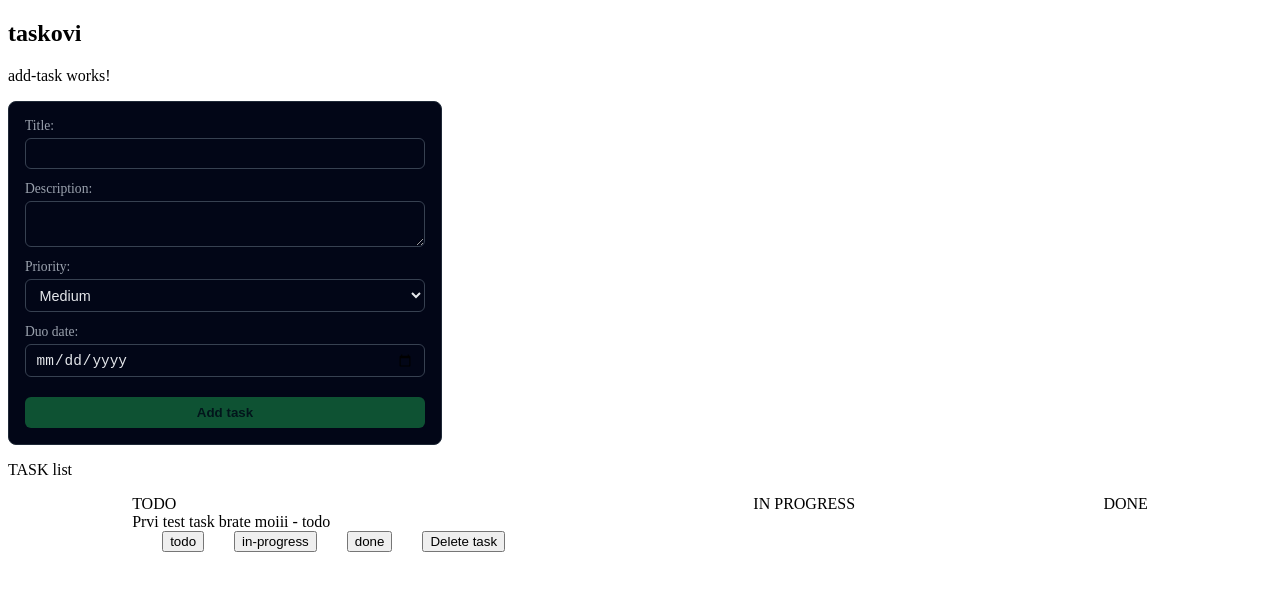
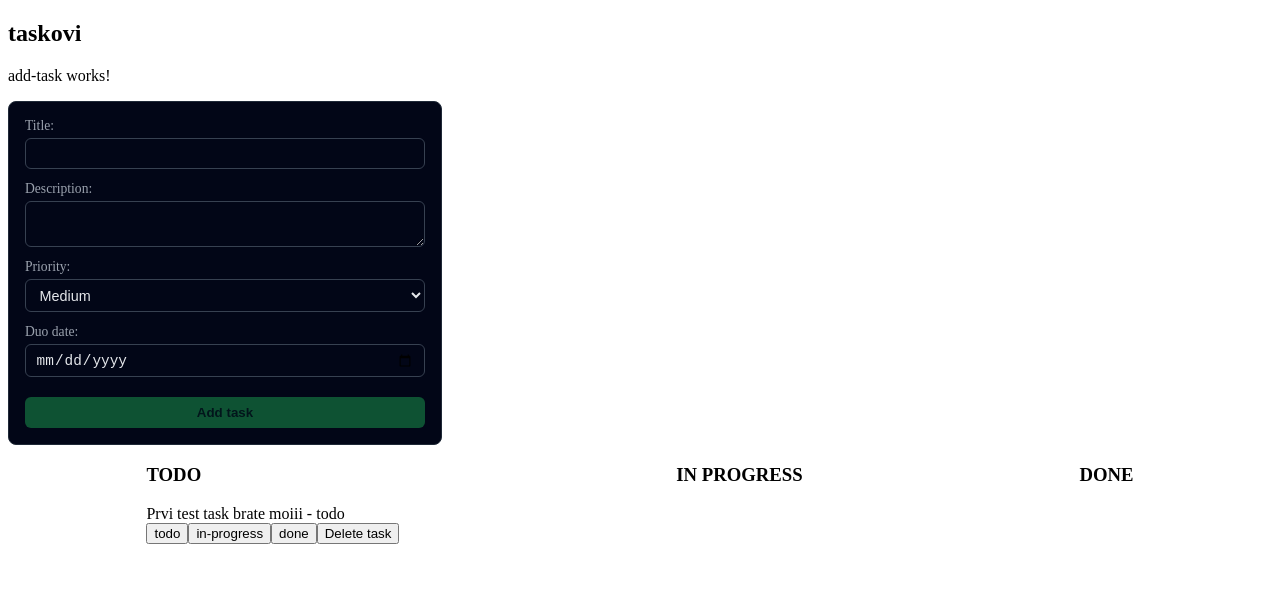
Before and after one commit to VukasinVujic/taskboard, an Angular app: page / in a window 1280 px wide. Shown: the top 590 px of the page. Built offline with nearby package versions, Linux system fonts and the light colour scheme.

Commit message:
refactor(tasks): extract TaskColumn component and simplify kanban template

```diff
--- a/src/app/app.ts
+++ b/src/app/app.ts
@@ -1,12 +1,12 @@
 import { Component, inject } from '@angular/core';
 import { TaskStoreService } from './core/services/task-store.service';
-import { AddTaskComponent } from './features/add-task/add-task.component';
+import { AddTask } from './features/add-task/add-task';
 import { CommonModule } from '@angular/common';
-import { TaskListComponent } from './features/task-list/task-list.component';
+import { TaskList } from './features/task-list/task-list';
 
 @Component({
   selector: 'app-root',
-  imports: [AddTaskComponent, CommonModule, TaskListComponent],
+  imports: [AddTask, CommonModule, TaskList],
   standalone: true,
   templateUrl: './app.html',
   styleUrl: './app.scss',
--- a/src/app/features/add-task/add-task.component.ts
+++ b/src/app/features/add-task/add-task.ts
@@ -14,7 +14,7 @@ import { TaskPriority, TaskStatus } from '../../core/models/task.model';
   templateUrl: './add-task.html',
   styleUrl: './add-task.scss',
 })
-export class AddTaskComponent {
+export class AddTask {
   private fb = inject(NonNullableFormBuilder);
   private taskStore = inject(TaskStoreService);
   private defaultPriority: TaskPriority = 'medium';
--- /dev/null
+++ b/src/app/features/task-column/task-column.html
@@ -0,0 +1,14 @@
+<div class="column">
+  <h3>{{ title }}</h3>
+  @if (tasks$ | async; as tasks) { @for( task of tasks; track task.id){
+  <div>{{ task.title }} - {{ task.status }}</div>
+  <div class="actions">
+    @for (status of statuses; track status){
+    <button (click)="onChangeStatus(task.id, status)">
+      {{ status }}
+    </button>
+    }
+    <button (click)="onDeleteTask(task.id)">Delete task</button>
+  </div>
+  }}
+</div>
--- /dev/null
+++ b/src/app/features/task-column/task-column.ts
@@ -0,0 +1,33 @@
+import { Component, EventEmitter, Input, Output } from '@angular/core';
+import { CommonModule } from '@angular/common';
+import { Observable } from 'rxjs';
+
+import { TaskStatus, Task } from '../../core/models/task.model';
+
+@Component({
+  selector: 'app-task-column',
+  imports: [CommonModule],
+  standalone: true,
+  templateUrl: './task-column.html',
+  styleUrl: './task-column.scss',
+})
+export class TaskColumn {
+  @Input() title = '';
+  @Input() tasks$!: Observable<Task[]>;
+  @Input() statuses: TaskStatus[] = [];
+
+  @Output() changeStatus = new EventEmitter<{
+    id: string;
+    status: TaskStatus;
+  }>();
+
+  @Output() deleteTask = new EventEmitter<string>();
+
+  onDeleteTask(id: string) {
+    this.deleteTask.emit(id);
+  }
+
+  onChangeStatus(id: string, status: TaskStatus) {
+    this.changeStatus.emit({ id, status });
+  }
+}
--- a/src/app/features/task-list/task-list.html
+++ b/src/app/features/task-list/task-list.html
@@ -1,47 +1,25 @@
-<p>TASK list</p>
-@if (tasks$ | async; as tasks) {
 <div class="kanaban">
-  <div class="column">
-    TODO @if (todo$ | async; as tasks) { @for( task of tasks; track task.id){
-    <div>{{ task.title }} - {{ task.status }}</div>
-    <div class="actions">
-      @for (status of statuses; track status){
-      <button (click)="onChangeStatus(task.id, status)">{{ status }}</button>
-      }
+  <app-task-column
+    title="TODO"
+    [tasks$]="todo$"
+    [statuses]="statuses"
+    (changeStatus)="onChangeStatus($event.id, $event.status)"
+    (deleteTask)="deleteTask($event)"
+  />
 
-      <button (click)="deleteTask(task.id)">Delete task</button>
-    </div>
+  <app-task-column
+    title="IN PROGRESS"
+    [tasks$]="inProgress$"
+    [statuses]="statuses"
+    (changeStatus)="onChangeStatus($event.id, $event.status)"
+    (deleteTask)="deleteTask($event)"
+  />
 
-    } }
-  </div>
-  <div class="column">
-    IN PROGRESS @if(inProgress$ | async; as tasks) { @for(task of tasks; track
-    task.id) {
-    <div>{{ task.title }} - {{ task.status }}</div>
-    <div class="actions">
-      @for (status of statuses; track status){
-      <button (click)="onChangeStatus(task.id, status)">{{ status }}</button>
-      }
-
-      <button (click)="deleteTask(task.id)">Delete task</button>
-    </div>
-
-    } }
-  </div>
-  <div class="column">
-    DONE @if(done$ | async; as tasks) { @for (task of tasks; track task.id) {
-    <div>{{ task.title }} - {{ task.status }}</div>
-    <div class="actions">
-      @for (status of statuses; track status){
-      <button (click)="onChangeStatus(task.id, status)">{{ status }}</button>
-      }
-
-      <button (click)="deleteTask(task.id)">Delete task</button>
-    </div>
-
-    } }
-  </div>
+  <app-task-column
+    title="DONE"
+    [tasks$]="done$"
+    [statuses]="statuses"
+    (changeStatus)="onChangeStatus($event.id, $event.status)"
+    (deleteTask)="deleteTask($event)"
+  />
 </div>
-<br />
-<br />
-}
```
Also changed, not shown: src/app/features/task-list/task-list.ts (renamed from src/app/features/task-list/task-list.component.ts, +7 -5 lines), src/app/features/task-column/task-column.scss (added), 1 other file (tests, documents, lock files or other folders).
